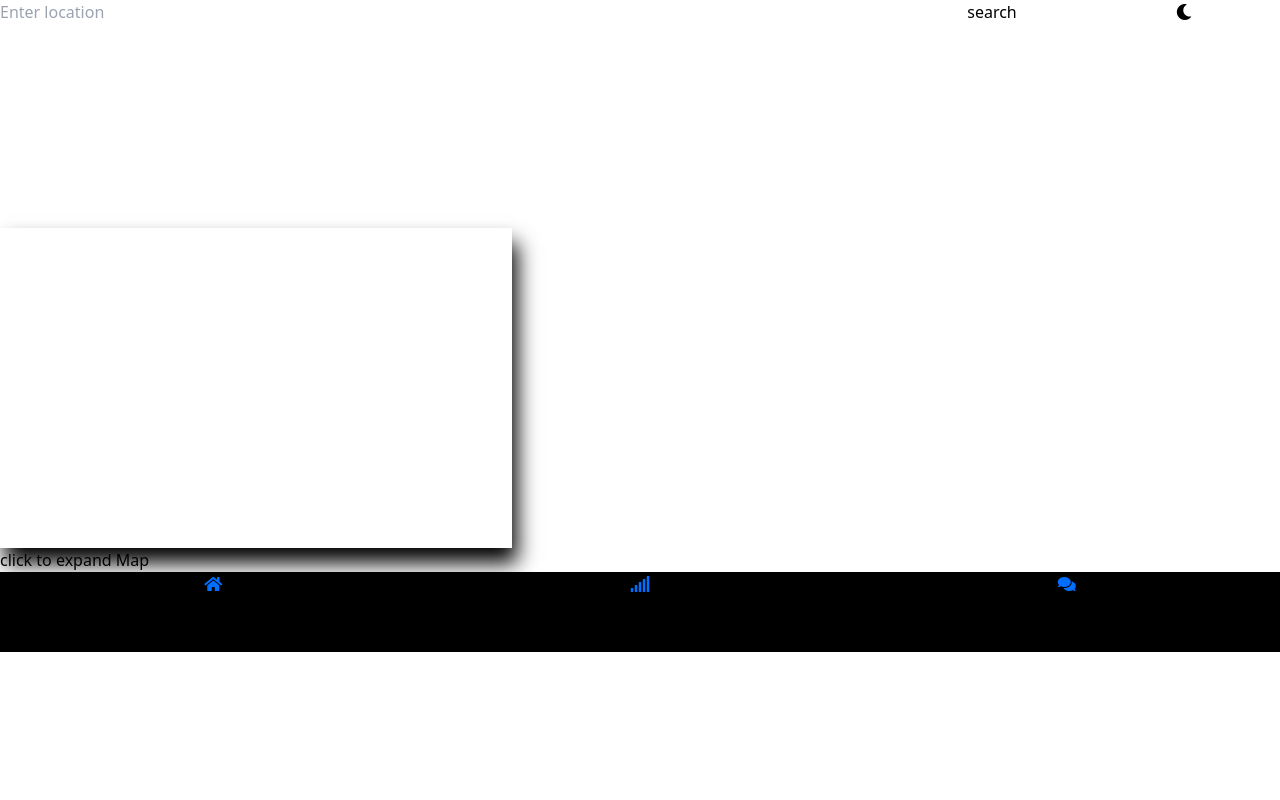
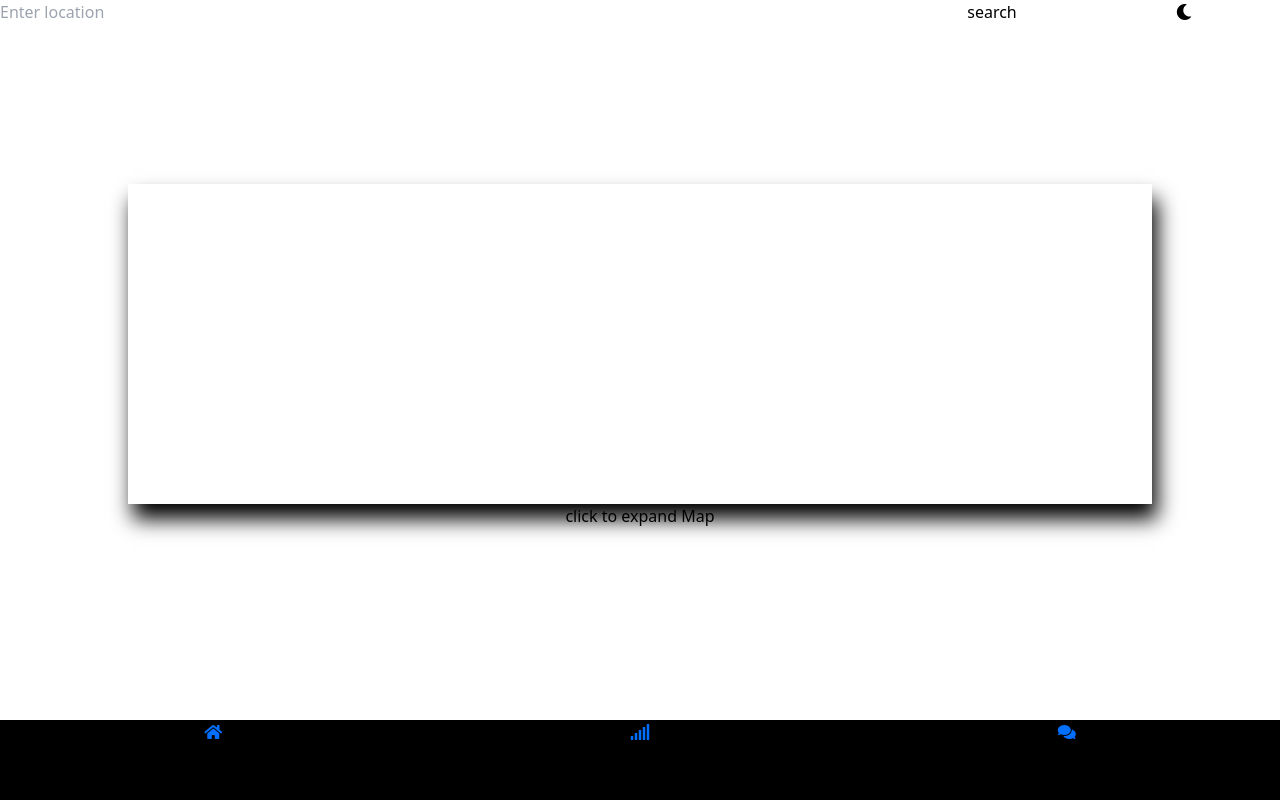
Before and after one commit to NicholasConradHolzer/GP_2_CrimeTracker, a website: page public/index.html in a window 1280 px wide. Drawn offline with nearby package versions, Linux system fonts and the light colour scheme.

Commit message:
map sizing changed expand btn added(no functionality yet)

```diff
--- a/public/index.html
+++ b/public/index.html
@@ -35,12 +35,13 @@
 
             <div id="map">
             </div>
-            <h1>click to expand Map</h1>
+            <button>click to expand Map</button>
         </section>
         <section>
 
         </section>
     </main>
+    <footer>
 
         <nav>
             <ul>
@@ -65,6 +66,7 @@
             </ul>
         </nav>
 
+    </footer>
 
 </body>
 
--- a/utils/styles/style.scss
+++ b/utils/styles/style.scss
@@ -5,6 +5,7 @@ $secondaryColor: rgb(0, 110, 255);
 @mixin grid-rows{
     display: grid;
     grid-template-rows: 1fr 1fr 1fr ;
+    gap: 10rem;
 
 }
 @mixin grid-columns{
@@ -43,10 +44,13 @@ html{
 
 
 main{
-
+display: grid;
+place-items: center;
+text-align: center;
+gap: 2rem;
     #map{
         height: 40vh;
-        width:40vw;
+        width:80vw;
         box-shadow: 5px 15px 20px $primaryColor;
 
     }
```
Also changed, not shown: utils/styles/style.css, 1 other file. Lines whose indentation alone changed are shown as unchanged.
